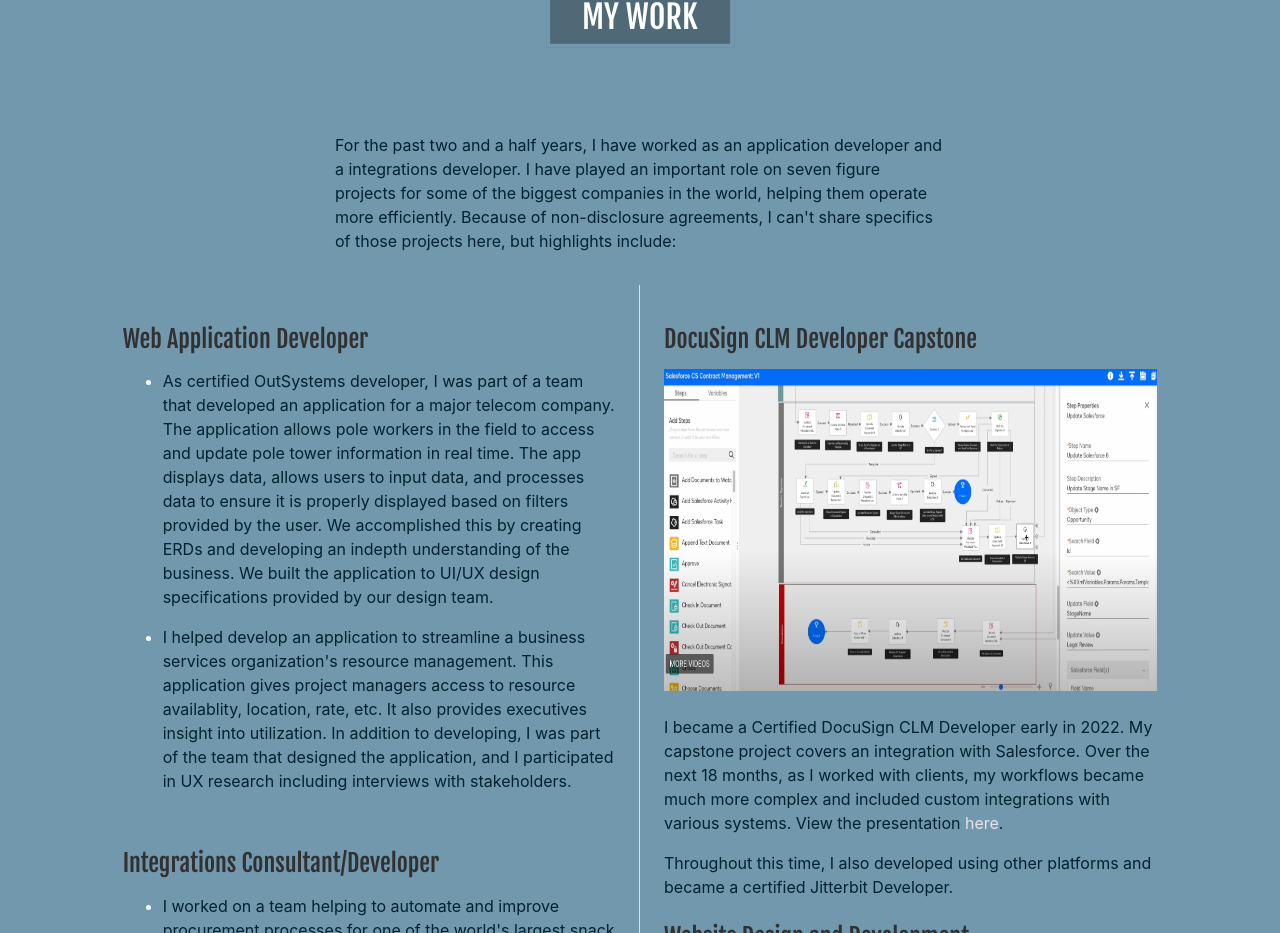
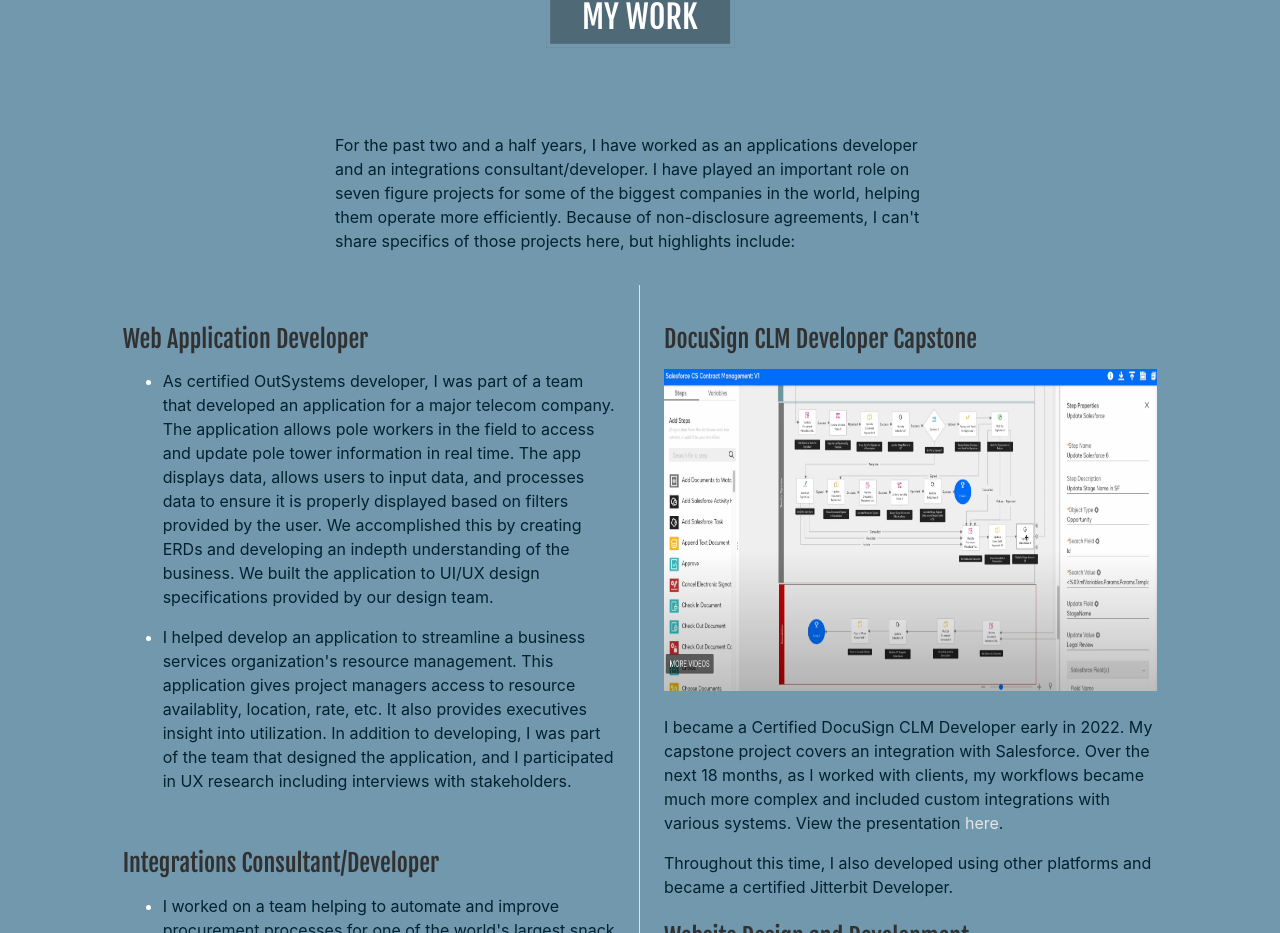
Before and after one commit to Devco2011/Devco2011.github.io, a React (Create React App) app: page /#/ in a window 1280 px wide. Shown: the part 2296-3229 px from the top of the page. Built offline with nearby package versions, Linux system fonts and the light colour scheme.

Commit message:
fixed typo

```diff
--- a/src/main/Work.js
+++ b/src/main/Work.js
@@ -20,7 +20,7 @@
                 <Row className="justify-content-md-center pt-5 mt-4">
                     <Col className="col-12 col-md-6  mt-3">
                         <div className="about-div">
-                            <ScrollAnimation animateIn="animate__animated animate__fadeIn"><p class="lightBlue">For the past two and a half years, I have worked as an application developer and a integrations developer. I have played an important role on seven figure projects for some of the biggest companies in the world, helping them operate more efficiently. Because of non-disclosure agreements, I can't share specifics of those projects here, but highlights include: </p>
+                            <ScrollAnimation animateIn="animate__animated animate__fadeIn"><p class="lightBlue">For the past two and a half years, I have worked as an applications developer and an integrations consultant/developer. I have played an important role on seven figure projects for some of the biggest companies in the world, helping them operate more efficiently. Because of non-disclosure agreements, I can't share specifics of those projects here, but highlights include: </p>
                                 </ScrollAnimation>
                         </div>
                     </Col>
```
Also changed, not shown: 3 other files (tests, documents, lock files or other folders).
